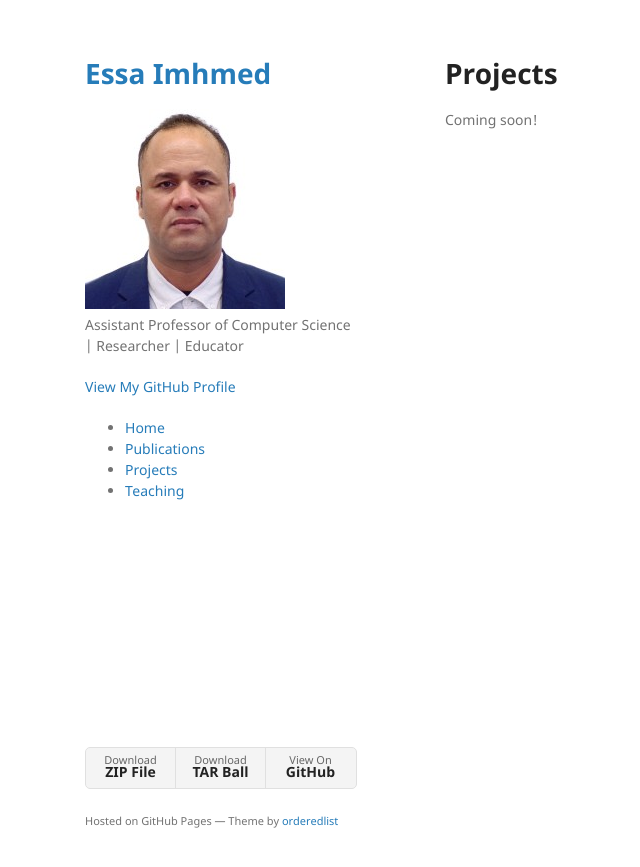
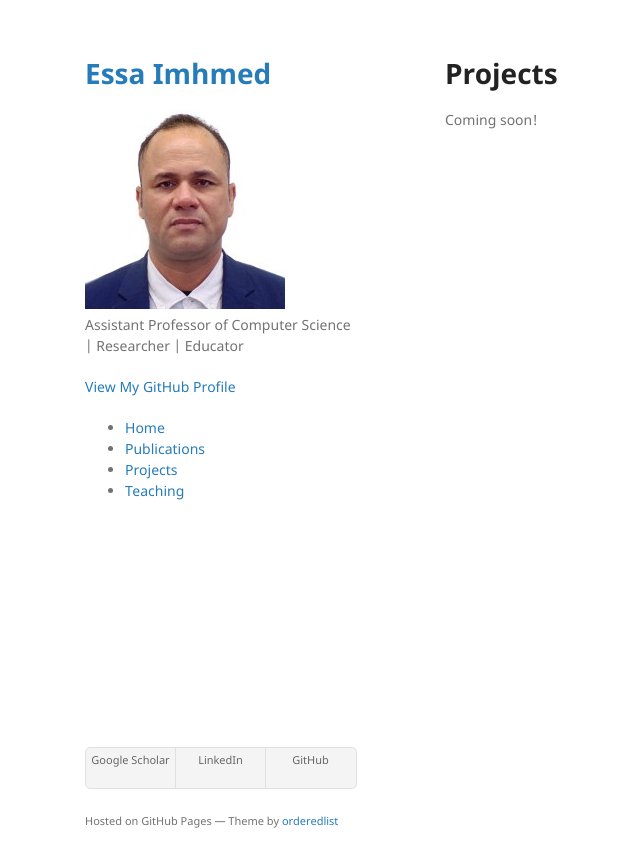
Before and after one commit to imhmede/imhmede.github.io, a Jekyll site: the page built from projects.md, in a window 1280 px wide. Shown: the top 867 px of the page, without its empty margins (125-765 px from the left). Built offline with Jekyll 4.4.1, drawn with Linux system fonts in a browser that asks for light colours.

```diff
--- a/_layouts/default.html
+++ b/_layouts/default.html
@@ -54,11 +54,11 @@
       </section>
       <footer>
         {% if site.show_downloads %}
-        <ul class="downloads">
-          <li><a href="{{ site.github.zip_url }}">Download <strong>ZIP File</strong></a></li>
-          <li><a href="{{ site.github.tar_url }}">Download <strong>TAR Ball</strong></a></li>
-          <li><a href="{{ site.github.repository_url }}">View On <strong>GitHub</strong></a></li>
-        </ul>
+          <ul class="downloads">
+            <li><a href="https://scholar.google.com/citations?user=YOUR_GOOGLE_SCHOLAR_ID" target="_blank" rel="noopener">Google Scholar</a></li>
+            <li><a href="https://www.linkedin.com/in/YOUR_LINKEDIN_ID" target="_blank" rel="noopener">LinkedIn</a></li>
+            <li><a href="https://github.com/YOUR_GITHUB_USERNAME" target="_blank" rel="noopener">GitHub</a></li>
+          </ul>
         {% endif %}
         {% if site.github.is_project_page %}
         <p>This project is maintained by <a href="{{ site.github.owner_url }}">{{ site.github.owner_name }}</a></p>
```
